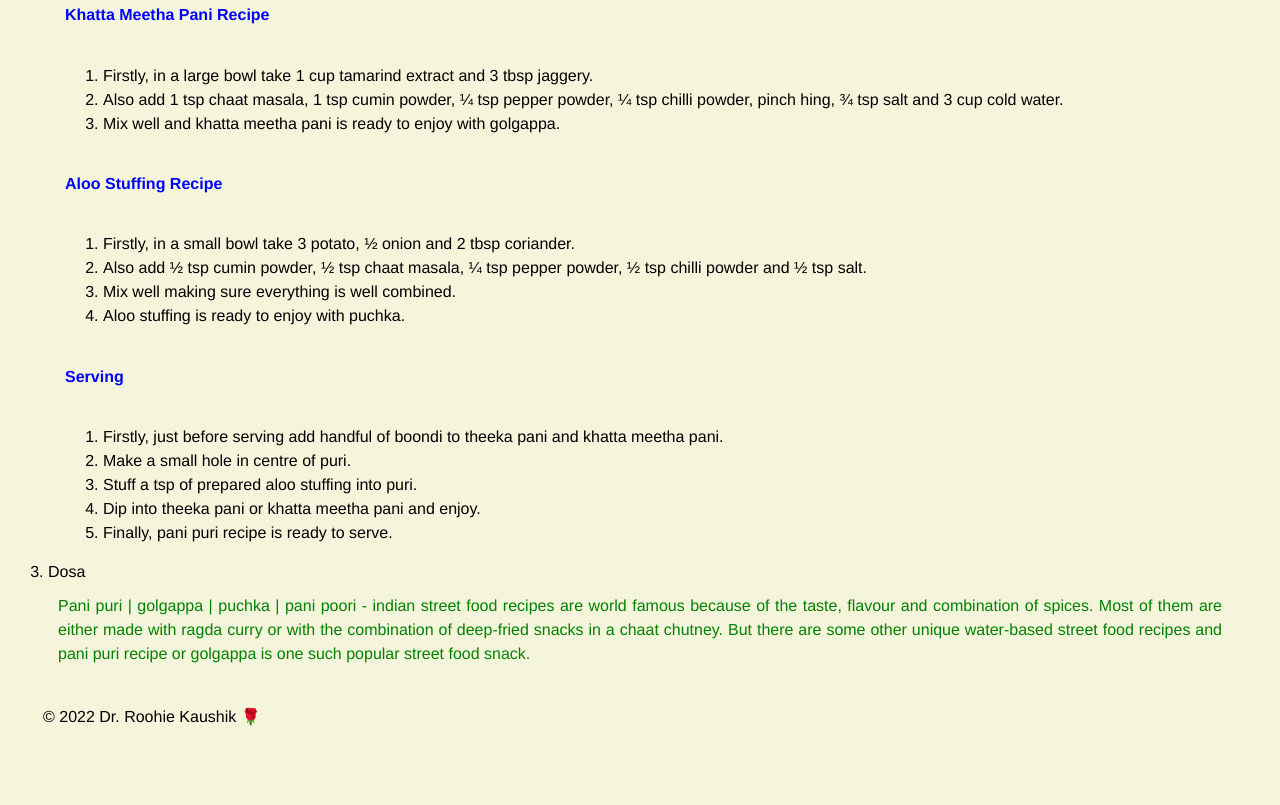
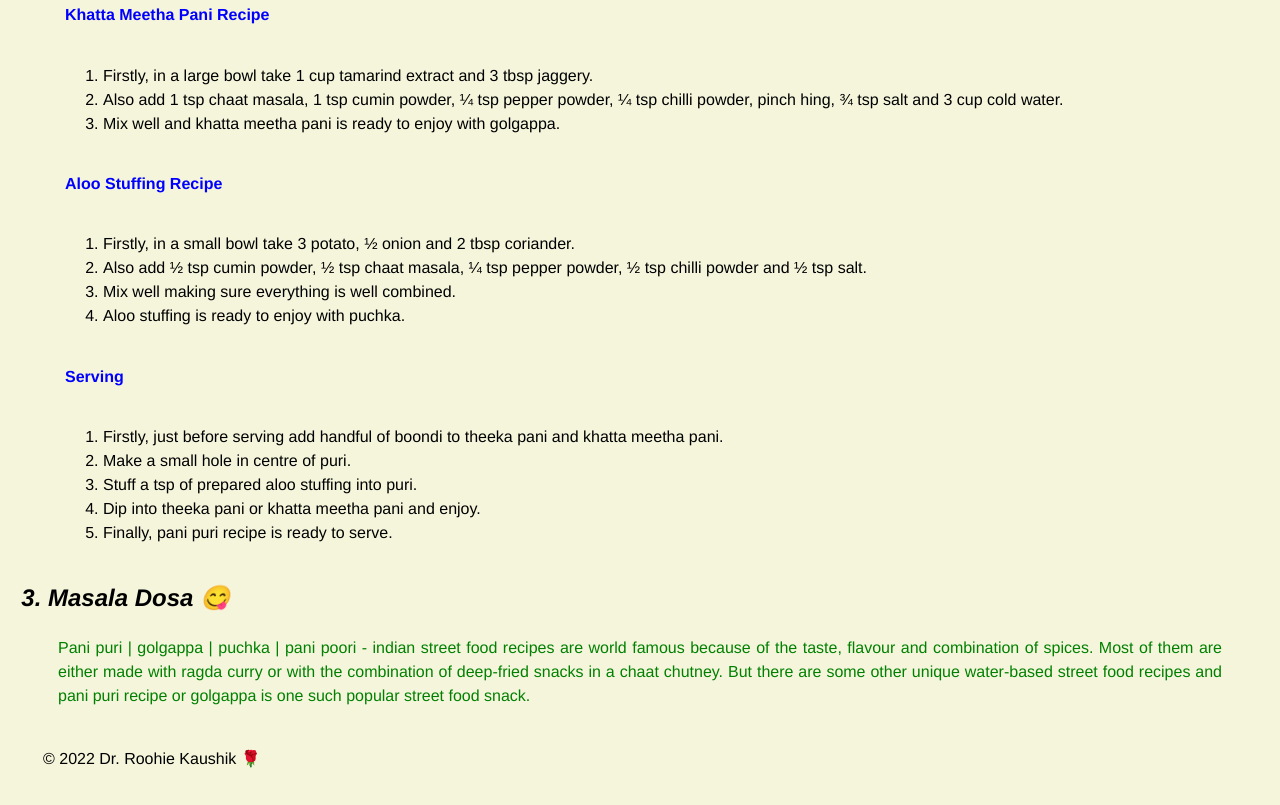
Before and after one commit to St-Louis-Women-March-2022/js-assignment-4-html-me-something-RoohieK, a website: page index.html in a window 1280 px wide. Shown: the part 4291-5096 px from the top of the page. Before the commit the page ends 5060 px from the top, so only its background shows below. Drawn offline with Linux system fonts and the light colour scheme.

Commit message:
updated  html

```diff
--- a/index.html
+++ b/index.html
@@ -283,8 +283,8 @@
 
                </ol>
             </section>
-            <li> Dosa</li>
             <section>
+            <em><h2><li><a name = "<Masala Dosa>"> Masala Dosa  </a> &#128523;</li> </h2></em>
                <p id="testP" class="funParagraph">
                   Pani puri | golgappa | puchka | pani poori -  indian street food recipes are world famous because of the taste, flavour and combination of spices. Most of them are either made with ragda curry or with the combination of deep-fried snacks in a chaat chutney. But there are some other unique water-based street food recipes and pani puri recipe or golgappa is one such popular street food snack.
                </p>
```
